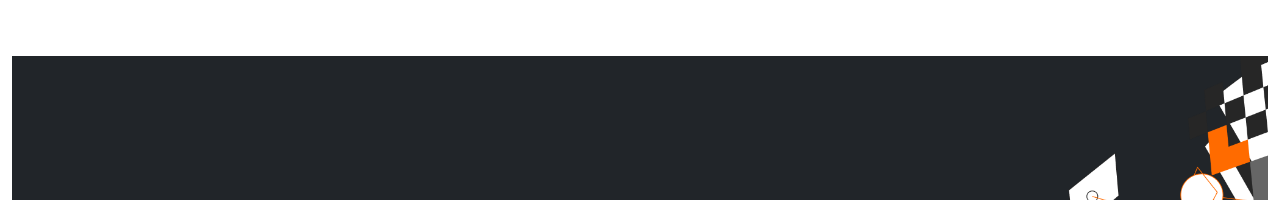
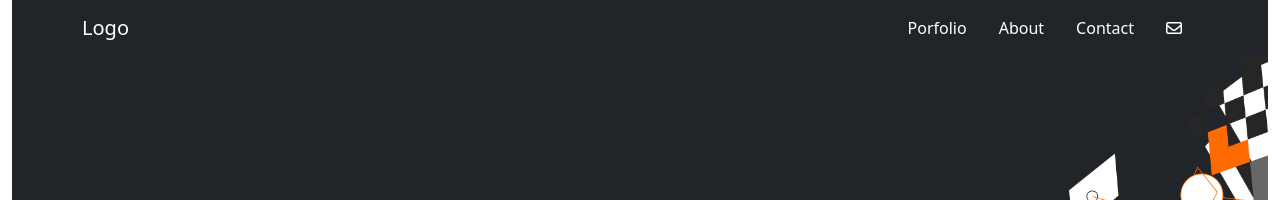
Before and after one commit to mosidrum/Bootstrap-portfolio, a website: page index.html in a window 1280 px wide. Shown: the top 200 px of the page. Drawn offline with nearby package versions, Linux system fonts and the light colour scheme.

Commit message:
Fix header

```diff
--- a/index.html
+++ b/index.html
@@ -12,7 +12,7 @@
 <body>
 
   <div class="container-fluid">
-    <nav class="navbar navbar-expand-lg navbar-light bg-secondry">
+    <nav class="navbar navbar-expand-lg navbar-light bg-dark">
       <div class="container-md">
         <a class="navbar-brand text-white" href="#">Logo</a>
         <ul class="nav justify-content-end">
```
